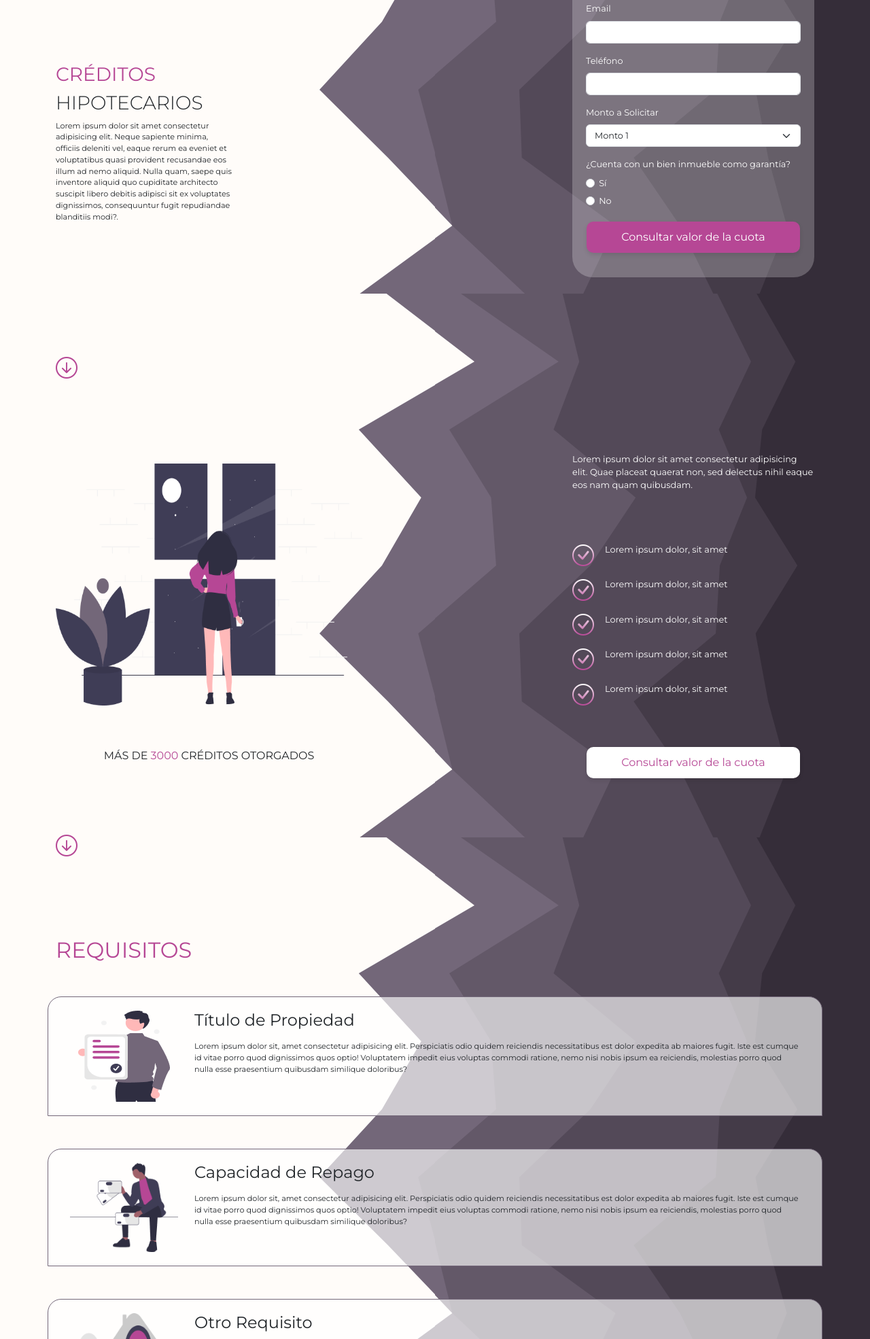
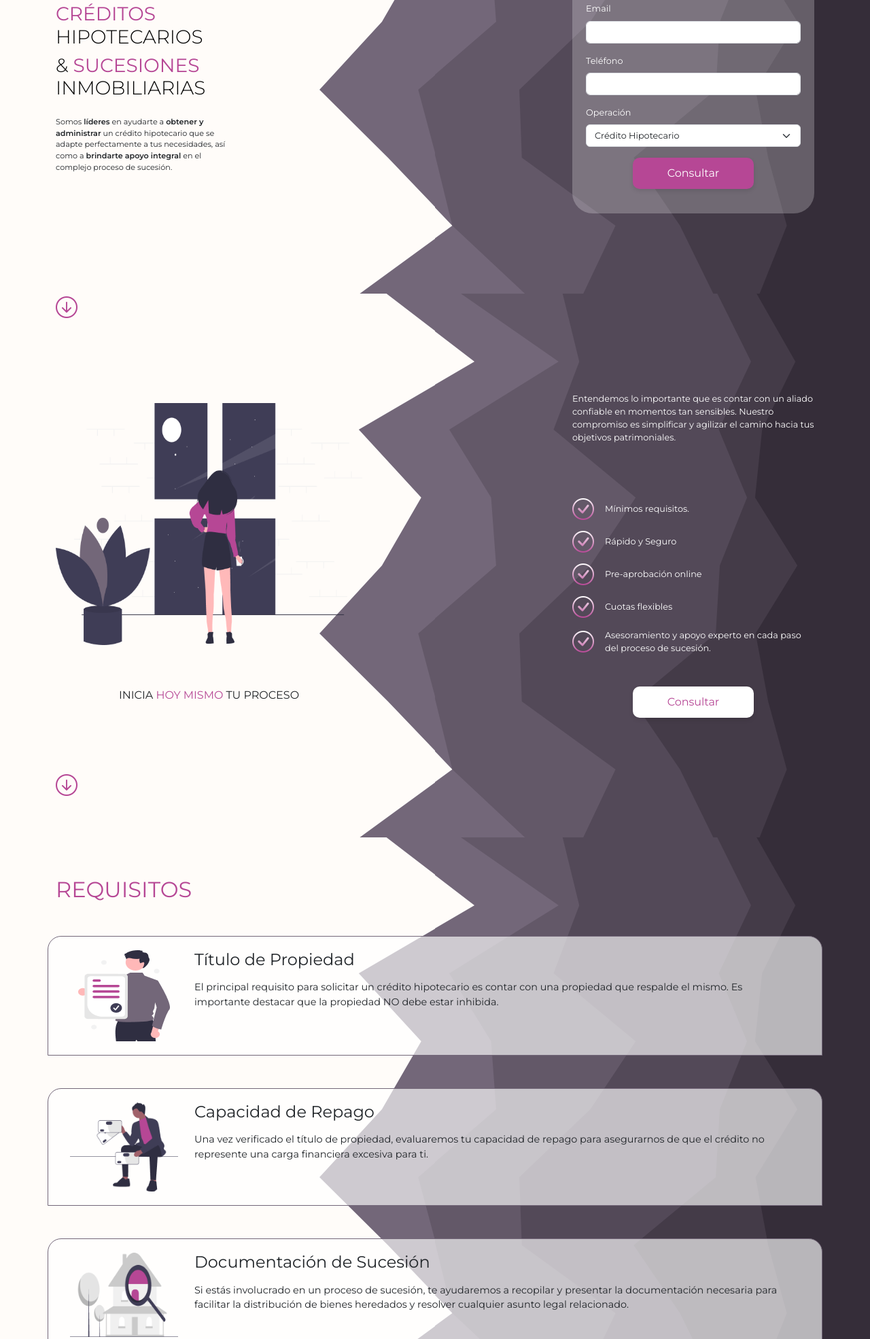
Before and after one commit to paolaortegagarcia/GrupoAmilcla, a plain HTML site: page index.html in a window 1280 px wide. Shown: the part 368-2338 px from the top of the page at 68% size. Drawn offline with nearby package versions, Linux system fonts and the light colour scheme.

Commit message:
agregando texto

```diff
--- a/index.html
+++ b/index.html
@@ -54,18 +54,15 @@
 
       <div class="col-md-3 d-flex flex-column justify-content-between">
 
-        <div class="mb-3 mt-3">
+        <div class="mb-5 mt-3">
           <h2>G R U P O</h2>
           <h1 class="amicla">A M I L C L A</h1>
         </div>
 
-        <div class="mb-5 pb-3 mq-container">
-          <h3 class="creditos">CRÉDITOS</h3>
-          <h3 class="hipotecarios">HIPOTECARIOS</h3>
-          <p class="texto">Lorem ipsum dolor sit amet consectetur adipisicing elit. Neque sapiente minima, officiis
-            deleniti vel, eaque rerum ea eveniet et voluptatibus quasi provident recusandae eos illum ad nemo aliquid.
-            Nulla quam, saepe quis inventore aliquid quo cupiditate architecto suscipit libero debitis adipisci sit ex
-            voluptates dignissimos, consequuntur fugit repudiandae blanditiis modi?.</p>
+        <div class="mb-5 mq-container">
+          <h3 class="creditos">CRÉDITOS <span class="hipotecarios">HIPOTECARIOS</span></h3>
+          <h3 class="hipotecarios">& <span class="creditos">SUCESIONES</span> INMOBILIARIAS</h3>
+          <p class="texto mt-4">Somos <span class="bold">líderes</span> en ayudarte a <span class="bold">obtener y administrar</span> un crédito hipotecario que se adapte perfectamente a tus necesidades, así como a <span class="bold">brindarte apoyo integral</span> en el complejo proceso de sucesión.</p>
         </div>
 
       </div>
@@ -87,12 +84,12 @@
 
             <div class="mb-3">
               <label for="nombreCompleto" class="form-label">Nombre y Apellido</label>
-              <input type="text" class="form-control" id="nombreCompleto">
+              <input type="text" class="form-control" id="nombreCompleto" required>
             </div>
 
             <div class="mb-3">
               <label for="email" class="form-label">Email</label>
-              <input type="email" class="form-control" id="email">
+              <input type="email" class="form-control" id="email" required>
             </div>
 
             <div class="mb-3">
@@ -101,30 +98,15 @@
             </div>
 
             <div class="mb-3">
-              <label for="montoSolicitar" class="form-label">Monto a Solicitar</label>
+              <label for="operacion" class="form-label">Operación</label>
               <select class="form-select" id="opciones">
-                <option value="monto1">Monto 1</option>
-                <option value="monto2">Monto 2</option>
-                <option value="monto3">Monto 3</option>
-                <option value="monto4">Monto 4</option>
-                <option value="monto5">Monto 5</option>
+                <option value="credito">Crédito Hipotecario</option>
+                <option value="sucesion">Sucesion</option>
               </select>
             </div>
 
-            <div class="mb-3">
-              <label class="form-label">¿Cuenta con un bien inmueble como garantía?</label>
-              <div class="form-check">
-                <input class="form-check-input" type="radio" name="garantia" id="garantiaSi" value="si">
-                <label class="form-check-label" for="garantiaSi">Sí</label>
-              </div>
-              <div class="form-check">
-                <input class="form-check-input" type="radio" name="garantia" id="garantiaNo" value="no">
-                <label class="form-check-label" for="garantiaNo">No</label>
-              </div>
-            </div>
-
             <div class="mb-3 text-center">
-              <button class="btn btn-pink" type="submit">Consultar valor de la cuota</button>
+              <button class="btn btn-pink" type="submit">Consultar</button>
             </div>
 
           </div>
@@ -157,7 +139,7 @@
         </div>
 
         <div class="mt-5 mb-4 pb-2">
-          <h3 class="subtitulo">MÁS DE <span class="color"> 3000 </span> CRÉDITOS OTORGADOS</h3>
+          <h3 class="subtitulo">INICIA <span class="color"> HOY MISMO </span> TU PROCESO</h3>
         </div>
 
       </div>
@@ -167,43 +149,42 @@
       <div class="col-md-4 caja-checks d-flex flex-column justify-content-between">
 
         <div class="mb-3 textoChecks">
-          <p>Lorem ipsum dolor sit amet consectetur adipisicing elit. Quae placeat quaerat non, sed delectus nihil
-            eaque
-            eos nam quam quibusdam.</p>
+          <p>Entendemos lo importante que es contar con un aliado confiable en momentos tan sensibles. Nuestro compromiso es simplificar y agilizar el camino hacia tus objetivos patrimoniales.
+          </p>
         </div>
 
         <div class="checks mt-3">
 
           <div class="mb-3 d-flex align-items-center">
             <i class="bi bi-check-circle me-3"></i>
-            <p class="textoChecks d-flex align-items-center justify-content-center">Lorem ipsum dolor, sit amet </p>
+            <p class="textoChecks d-flex align-items-center justify-content-center">Mínimos requisitos. </p>
           </div>
 
           <div class="mb-3 d-flex align-items-center">
             <i class="bi bi-check-circle me-3"></i>
-            <p class="textoChecks">Lorem ipsum dolor, sit amet </p>
+            <p class="textoChecks">Rápido y Seguro </p>
           </div>
 
           <div class="mb-3 d-flex align-items-center">
             <i class="bi bi-check-circle me-3"></i>
-            <p class="textoChecks">Lorem ipsum dolor, sit amet </p>
+            <p class="textoChecks">Pre-aprobación online </p>
           </div>
 
           <div class="mb-3 d-flex align-items-center">
             <i class="bi bi-check-circle me-3"></i>
-            <p class="textoChecks">Lorem ipsum dolor, sit amet </p>
+            <p class="textoChecks">Cuotas flexibles </p>
           </div>
 
           <div class="mb-3 d-flex align-items-center">
             <i class="bi bi-check-circle me-3"></i>
-            <p class="textoChecks">Lorem ipsum dolor, sit amet </p>
+            <p class="textoChecks">Asesoramiento y apoyo experto en cada paso del proceso de sucesión.  </p>
           </div>
 
         </div>
 
         <div class="mb-3 text-center">
           <a href="#form">
-            <button class="btn btn-white" type="submit">Consultar valor de la cuota</button>
+            <button class="btn btn-white" type="submit">Consultar</button>
           </a>
         </div>
 
@@ -235,10 +216,7 @@
 
         <div class="col-md-10">
           <h4 class="text-start">Título de Propiedad</h4>
-          <p class="texto text-start mt-3">Lorem ipsum dolor sit, amet consectetur adipisicing elit. Perspiciatis odio
-            quidem reiciendis necessitatibus est dolor expedita ab maiores fugit. Iste est cumque id vitae porro quod
-            dignissimos quos optio! Voluptatem impedit eius voluptas commodi ratione, nemo nisi nobis ipsum ea
-            reiciendis, molestias porro quod nulla esse praesentium quibusdam similique doloribus?</p>
+          <p class="texto text-start mt-3">El principal requisito para solicitar un crédito hipotecario es contar con una propiedad que respalde el mismo. Es importante destacar que la propiedad NO debe estar inhibida.</p>
         </div>
 
       </div>
@@ -251,10 +229,7 @@
 
         <div class="col-md-10">
           <h4 class="text-start">Capacidad de Repago</h4>
-          <p class="texto text-start mt-3">Lorem ipsum dolor sit, amet consectetur adipisicing elit. Perspiciatis odio
-            quidem reiciendis necessitatibus est dolor expedita ab maiores fugit. Iste est cumque id vitae porro quod
-            dignissimos quos optio! Voluptatem impedit eius voluptas commodi ratione, nemo nisi nobis ipsum ea
-            reiciendis, molestias porro quod nulla esse praesentium quibusdam similique doloribus?</p>
+          <p class="texto text-start mt-3">Una vez verificado el título de propiedad, evaluaremos tu capacidad de repago para asegurarnos de que el crédito no represente una carga financiera excesiva para ti.</p>
         </div>
 
       </div>
@@ -266,11 +241,8 @@
         </div>
 
         <div class="col-md-10">
-          <h4 class="text-start">Otro Requisito</h4>
-          <p class="texto text-start mt-3">Lorem ipsum dolor sit, amet consectetur adipisicing elit. Perspiciatis odio
-            quidem reiciendis necessitatibus est dolor expedita ab maiores fugit. Iste est cumque id vitae porro quod
-            dignissimos quos optio! Voluptatem impedit eius voluptas commodi ratione, nemo nisi nobis ipsum ea
-            reiciendis, molestias porro quod nulla esse praesentium quibusdam similique doloribus?</p>
+          <h4 class="text-start">Documentación de Sucesión</h4>
+          <p class="texto text-start mt-3">Si estás involucrado en un proceso de sucesión, te ayudaremos a recopilar y presentar la documentación necesaria para facilitar la distribución de bienes heredados y resolver cualquier asunto legal relacionado.</p>
         </div>
 
       </div>
@@ -286,7 +258,7 @@
 
       <div class="col-md-5 mt-5">
         <a href="#form">
-          <button class="btn btn-pink" type="submit">Consultar valor de la cuota</button>
+          <button class="btn btn-pink" type="submit">Consultar</button>
         </a>
       </div>
 
--- a/sass/_checks.scss
+++ b/sass/_checks.scss
@@ -21,9 +21,6 @@
 .textoChecks {
   font-size: 0.8rem;
   color: white;
-
-  p {
-    margin-bottom: 0;
-  }
+  margin-bottom: 0;
 
 }
--- a/sass/_mainSection.scss
+++ b/sass/_mainSection.scss
@@ -14,10 +14,15 @@
 
   .hipotecarios {
     font-weight: 300;
+    color: black;
   }
 
   .texto {
     font-size: 0.7rem;
+  }
+
+  .bold {
+    font-weight: 600;
   }
 
   .caja-titulo-formulario {
--- a/sass/_requisitos.scss
+++ b/sass/_requisitos.scss
@@ -23,5 +23,5 @@
 }
 
 .texto {
-  font-size: 0.7rem;
+  font-size: 0.9rem;
 }
--- a/syles/index.css
+++ b/syles/index.css
@@ -2,8 +2,6 @@
   margin: 0;
   padding: 0;
   box-sizing: border-box;
-  /*   padding-left: 100px;
-  padding-right: 100px; */
   font-family: 'Montserrat', sans-serif;
 }
 
```
Also changed, not shown: sass/main.css, 1 other file.
